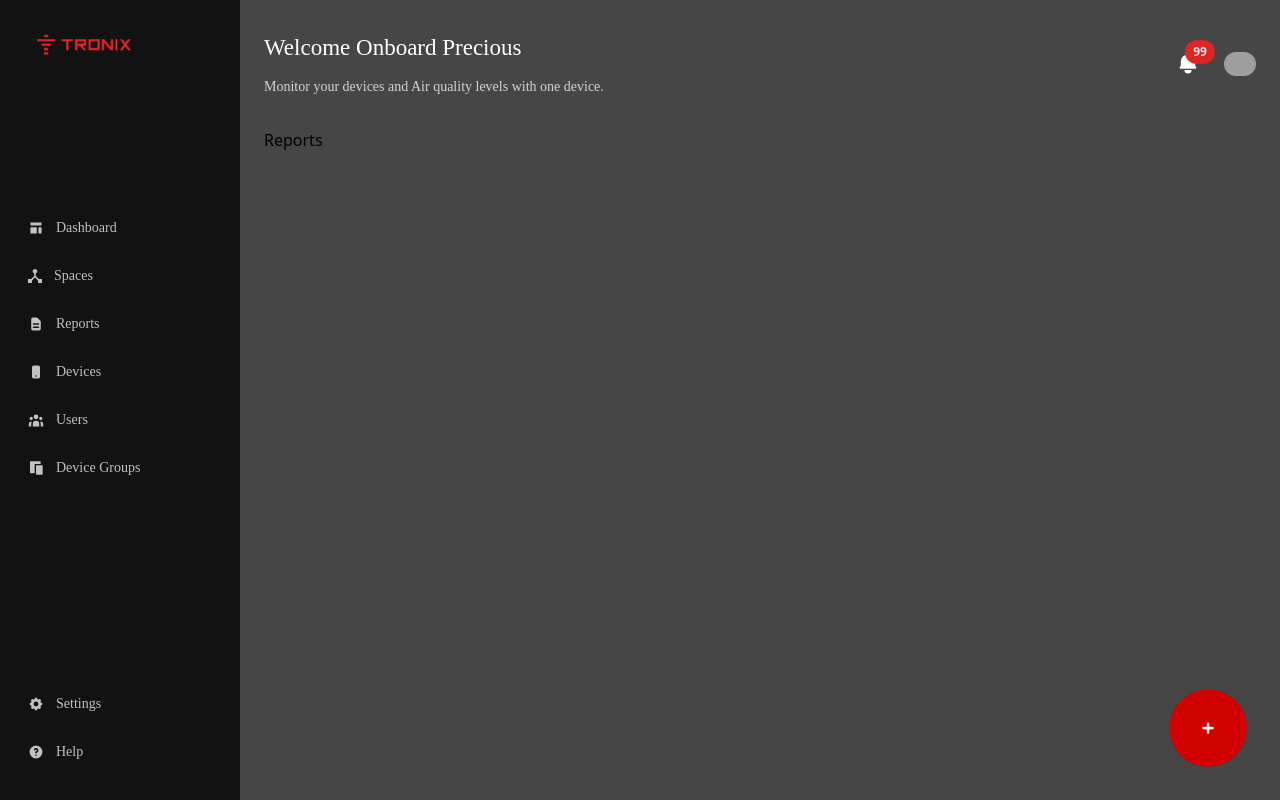
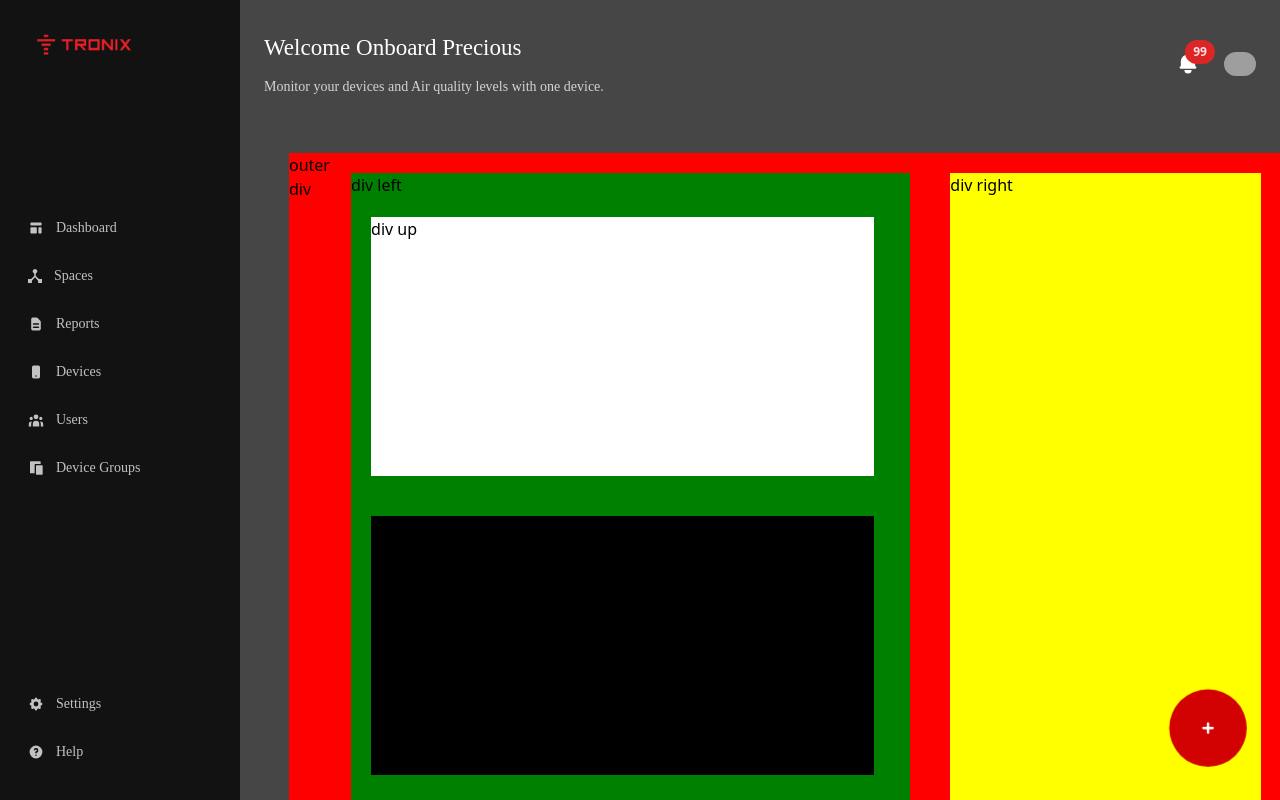
Before and after one commit to tronixafrica/tronix, a React (Create React App) app: page /reports in a window 1280 px wide. Shown: the top 800 px of the page. Built offline with nearby package versions, Linux system fonts and the light colour scheme; grey boxes are pictures that could not be loaded; what tw-elements would draw is missing.

Commit message:
did the reports layout

```diff
--- a/src/App.css
+++ b/src/App.css
@@ -60,7 +60,7 @@
 }
 
 /* width */
-.scroll::-webkit-scrollbar  {
+.scroll::-webkit-scrollbar {
   width: 6px;
 }
 
--- /dev/null
+++ b/src/components/Reports/ReportsComponent.js
@@ -0,0 +1,69 @@
+import React from "react";
+
+const ReportsComponent = () => {
+  return (
+    <div
+      style={{
+        backgroundColor: "red",
+        display: "flex",
+        flexDirection: "row",
+        margin: "25px",
+        height: "90vh",
+        width: "100%",
+      }}
+    >
+      outer div
+      <div
+        style={{
+          backgroundColor: "green",
+          display: "flex",
+          flexDirection: "column",
+          margin: "20px",
+          height: "90%",
+          width: "90%",
+        }}
+      >
+        div left
+        <div
+          style={{
+            backgroundColor: "white",
+            display: "flex",
+            flexDirection: "column",
+            margin: "20px",
+            height: "40%",
+            width: "90%",
+          }}
+        >
+          div up
+        </div>
+        <div
+          style={{
+            backgroundColor: "black",
+            display: "flex",
+            flexDirection: "column",
+            margin: "20px",
+            height: "40%",
+            width: "90%",
+          }}
+        >
+          div down
+        </div>
+      </div>
+      <div
+        style={{
+          backgroundColor: "yellow",
+          display: "flex",
+          flexDirection: "column",
+          margin: "20px",
+          height: "90%",
+          width: "50%",
+        }}
+      >
+        {" "}
+        div right
+      </div>
+    </div>
+  );
+};
+
+export default ReportsComponent;
--- a/src/pages/Reports.js
+++ b/src/pages/Reports.js
@@ -1,7 +1,11 @@
+import ReportsComponent from "../components/Reports/ReportsComponent";
+
 const Reports = () => {
-    return (
-        <div>Reports</div>
-    );
-}
+  return (
+    <div>
+      <ReportsComponent />
+    </div>
+  );
+};
 
 export default Reports;
```
Also changed, not shown: src/components/Dashboard/Dashboard.styles.css (deleted).
